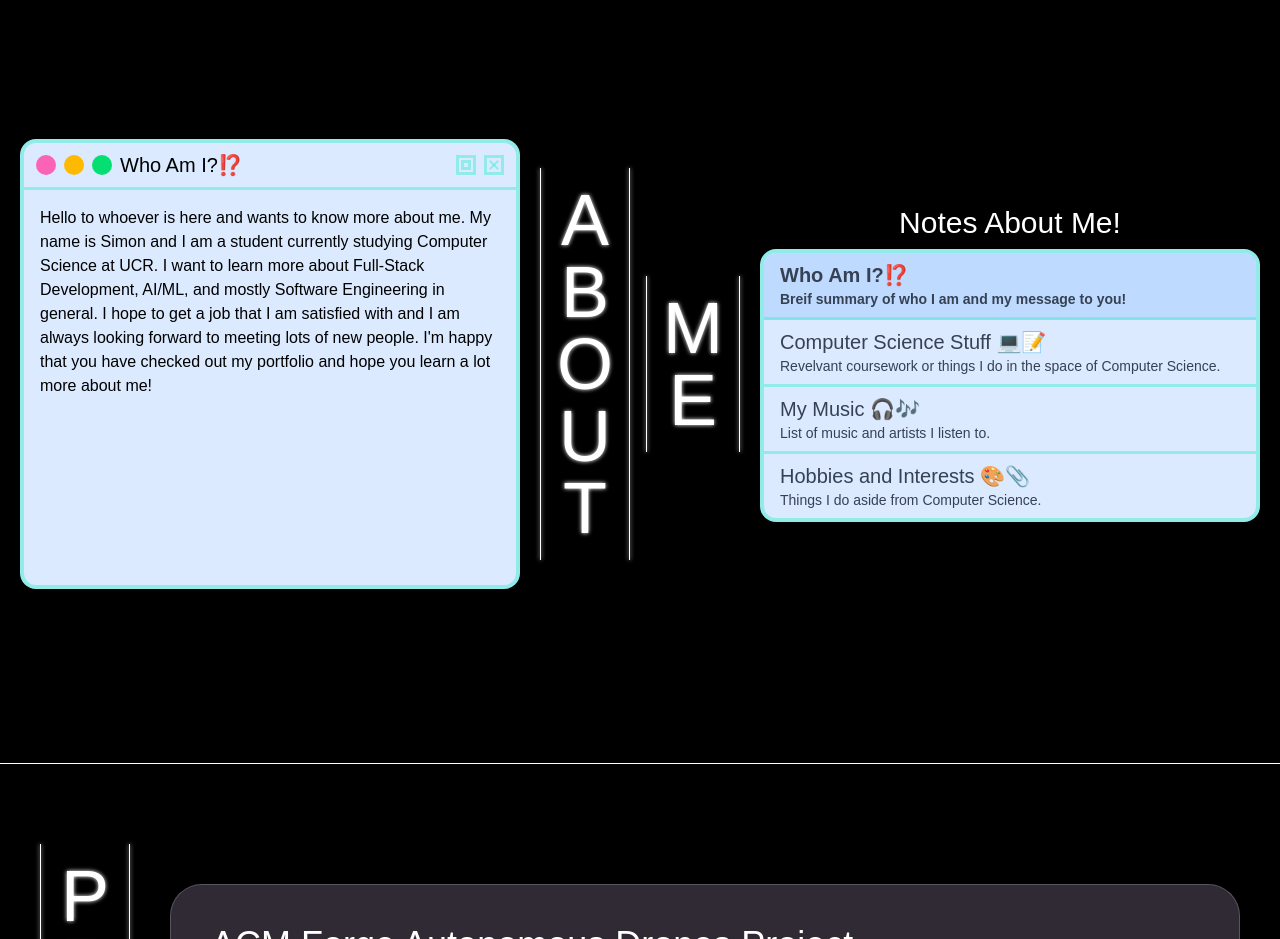
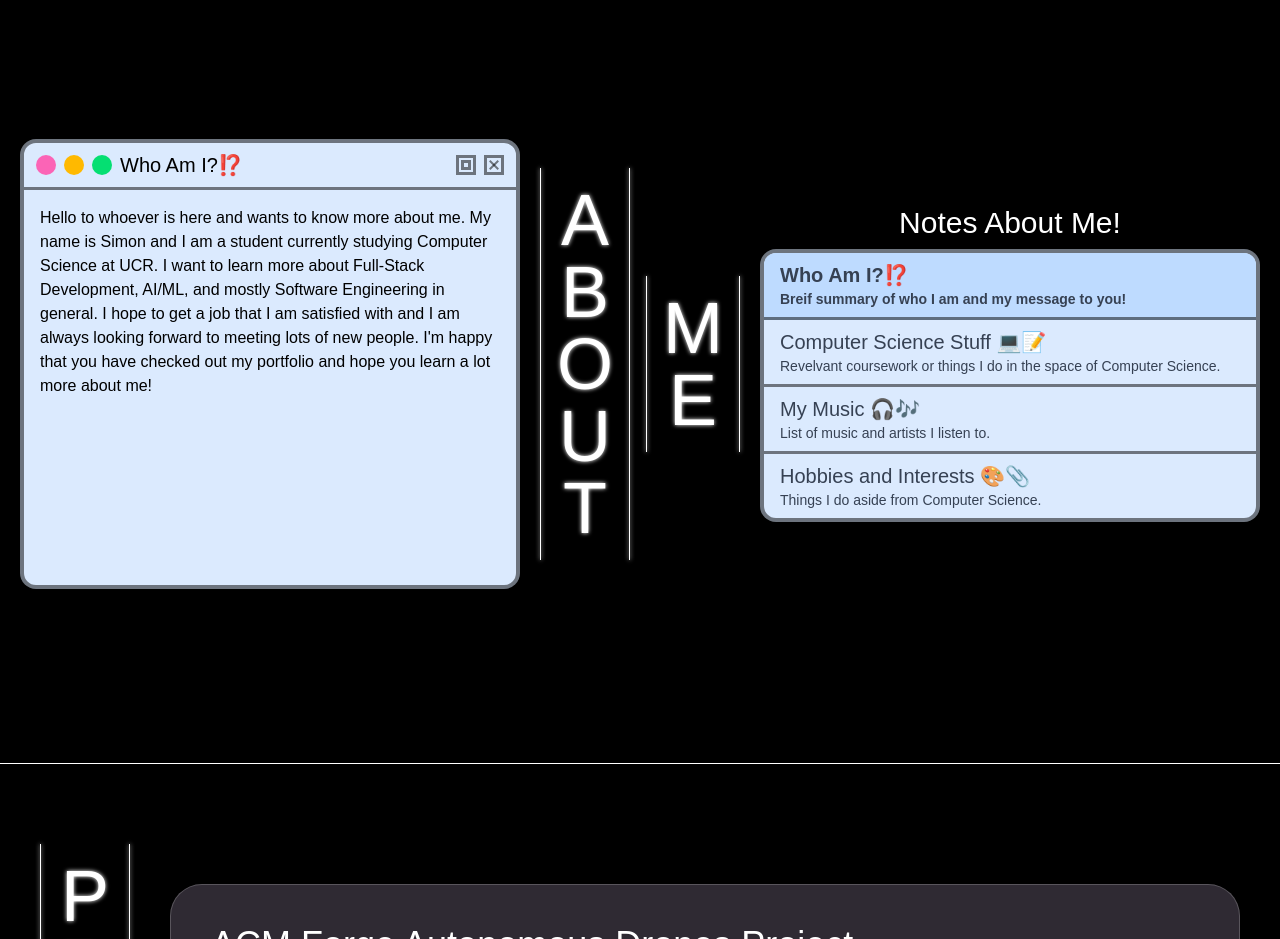
Before and after one commit to Simon-Cun/Portfolio, a Next.js app: page / in a window 1280 px wide. Shown: the part 880-1819 px from the top of the page. Built offline with nearby package versions, Linux system fonts and the light colour scheme; a web font is replaced by a local one.

Commit message:
color change

```diff
--- a/src/components/about/About.tsx
+++ b/src/components/about/About.tsx
@@ -11,8 +11,8 @@ const About = () => {
       className="flex h-screen w-full flex-col justify-center border-b-1 md:flex-row"
     >
       <div className="flex h-full w-full items-center justify-center">
-        <div className="h-[450px] w-[500px] rounded-2xl border-4 border-teal-300/50 bg-blue-100">
-          <div className="flex w-full items-center justify-between gap-2 border-b-3 border-teal-300/50 px-3 py-2">
+        <div className="h-[450px] w-[500px] rounded-2xl border-4 border-black/50 bg-blue-100">
+          <div className="flex w-full items-center justify-between gap-2 border-b-3 border-black/50 px-3 py-2">
             <div className="flex items-center gap-2">
               <div className="h-[20px] w-[20px] rounded-2xl bg-pink-400"></div>
               <div className="h-[20px] w-[20px] rounded-2xl bg-amber-400"></div>
@@ -20,13 +20,13 @@ const About = () => {
               <div className="text-xl text-black">{selectedNote.title}</div>
             </div>
             <div className="flex space-x-2">
-              <div className="flex h-[20px] w-[20px] items-center justify-center border-3 border-teal-300/50">
-                <div className="h-[10px] w-[10px] border-3 border-teal-300/50"></div>
+              <div className="flex h-[20px] w-[20px] items-center justify-center border-3 border-black/50">
+                <div className="h-[10px] w-[10px] border-3 border-black/50"></div>
               </div>
-              <div className="flex h-[20px] w-[20px] items-center justify-center border-3 border-teal-300/50">
+              <div className="flex h-[20px] w-[20px] items-center justify-center border-3 border-black/50">
                 <div className="relative h-[12px] w-[12px] translate-y-[5px]">
-                  <div className="absolute h-[2px] w-full rotate-45 bg-teal-300/50"></div>
-                  <div className="absolute h-[2px] w-full -rotate-45 bg-teal-300/50"></div>
+                  <div className="absolute h-[2px] w-full rotate-45 bg-black/50"></div>
+                  <div className="absolute h-[2px] w-full -rotate-45 bg-black/50"></div>
                 </div>
               </div>
             </div>
@@ -39,7 +39,7 @@ const About = () => {
       <Title title="ABOUT ME" />
       <div className="flex h-full w-full flex-col items-center justify-center">
         <div className="mb-2 text-3xl">Notes About Me!</div>
-        <div className="w-[500px] divide-y-3 divide-teal-300/50 rounded-2xl border-4 border-teal-300/50 bg-blue-100 text-xl text-gray-700">
+        <div className="w-[500px] divide-y-3 divide-black/50 rounded-2xl border-4 border-black/50 bg-blue-100 text-xl text-gray-700">
           {NoteData.map((note, idx) => (
             <NoteCard
               key={idx}
```
